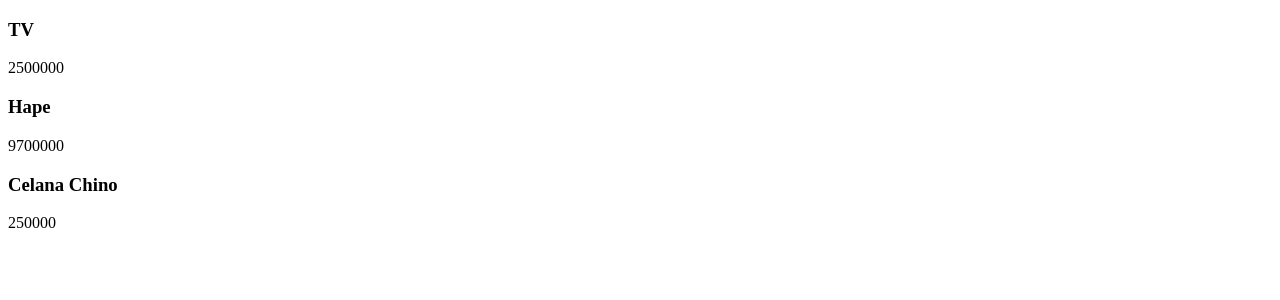
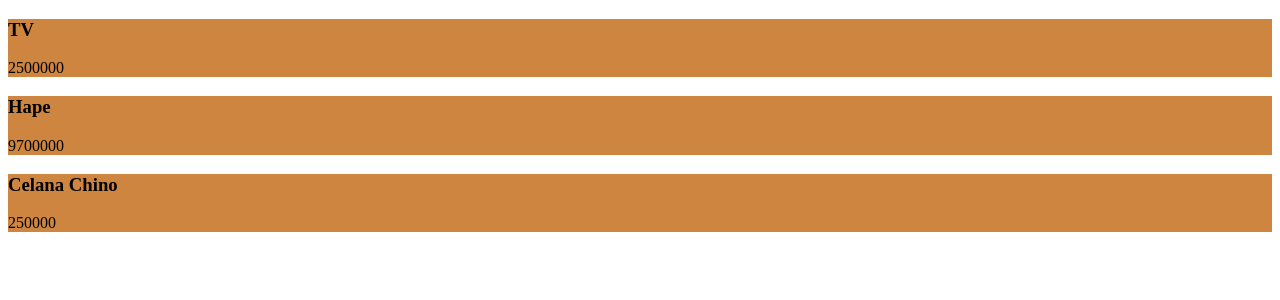
Before and after one commit to bhirmbani/how-to-react, a React app in the folder src/: page /item in a window 1280 px wide. Shown: the top 300 px of the page. Built offline with nearby package versions, Linux system fonts and the light colour scheme.

Commit message:
styled-components

```diff
--- a/src/components/ItemDetails/itemDetails.jsx
+++ b/src/components/ItemDetails/itemDetails.jsx
@@ -1,11 +1,16 @@
 import React from "react";
-import { shape, string, number } from 'prop-types';
+import { shape, string, number } from "prop-types";
+import styled from "styled-components";
+
+const Wrapper = styled.div`
+  background-color: peru;
+`;
 
 const ItemDetails = props => (
-  <div>
+  <Wrapper>
     <h3>{props.item.name}</h3>
     <p>{props.item.price}</p>
-  </div>
+  </Wrapper>
 );
 
 ItemDetails.propTypes = {
@@ -13,6 +18,6 @@ ItemDetails.propTypes = {
     name: string.isRequired,
     price: number.isRequired
   }).isRequired
-}
+};
 
 export default ItemDetails;
```
